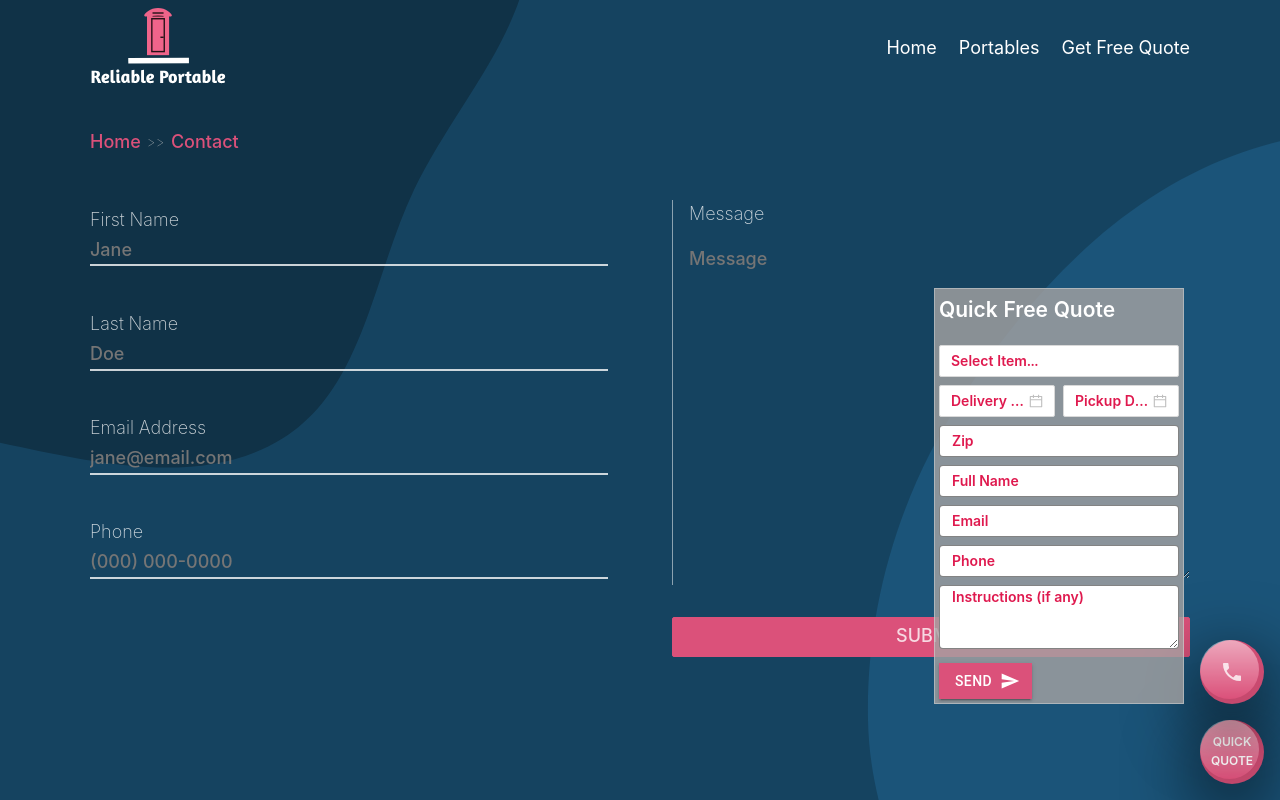
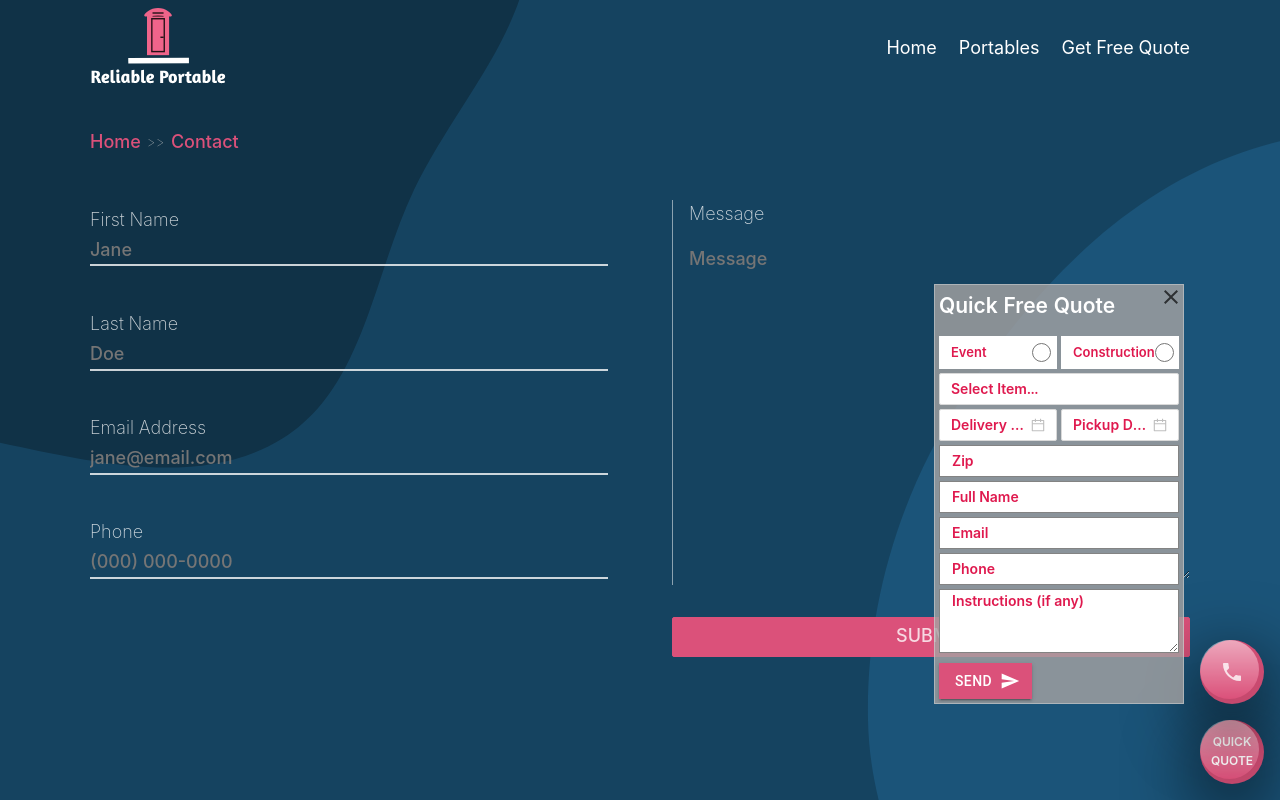
Before and after one commit to nishant-k1/flushjohn-web, a Next.js app: page /contact in a window 1280 px wide. Both pictures are taken after a click on the button "QUICK QUOTE". Shown: the top 800 px of the page. Built offline with nearby package versions, Linux system fonts and the light colour scheme.

Commit message:
usage type

```diff
--- /dev/null
+++ b/components/FormControls/MyRadioField/index.js
@@ -0,0 +1,66 @@
+import React from "react";
+import { useField } from "formik";
+import styles from "../../QuickQuote/styles.module.css";
+import Image from "next/image";
+
+const MyRadioField = ({ label, ...props }) => {
+  const [field, meta, helpers] = useField(props);
+  const { touched, error } = meta;
+  const { setValue, setTouched, setError } = helpers;
+  return (
+    <>
+      <div
+        style={{
+          display: "grid",
+          alignItems: "center",
+          gridTemplateColumns: "min-content max-content",
+          justifyContent: "space-between",
+          // columnGap: "1rem",
+          backgroundColor: "white",
+          padding: "6px",
+        }}
+      >
+        <label
+          style={{
+            color: "#df194e",
+            fontWeight: "600",
+            paddingLeft: "6px",
+            fontSize: "small",
+          }}
+        >
+          {label}
+        </label>
+        <input
+          {...field}
+          {...props}
+          type="radio"
+          checked={field.value === props.value}
+          // className={props.className}
+          // placeholder={label}
+          onChange={(e) => {
+            setValue(e.target.value);
+          }}
+          style={{
+            height: "1.2rem",
+            width: "1.2rem",
+          }}
+        />
+      </div>
+      {touched && error ? (
+        <div className={styles.error}>
+          {error + " "}
+          <span>
+            <Image
+              style={{ height: "1.5rem" }}
+              src="/assets/error.png"
+              height={24}
+              width={24}
+            />
+          </span>
+        </div>
+      ) : null}
+    </>
+  );
+};
+
+export default MyRadioField;
--- a/components/QuickQuote/index.js
+++ b/components/QuickQuote/index.js
@@ -19,6 +19,7 @@ import { ClientWidthContext } from "../../contexts/ClientWidthContext";
 import CloseIcon from "@mui/icons-material/Close";
 import { motion } from "framer-motion";
 import { apiBaseUrls } from "../../constants";
+import MyRadioField from "../FormControls/MyRadioField";
 
 const quickQuoteValidationSchema = Yup.object().shape({
   products: Yup.array().of(
@@ -79,6 +80,7 @@ const QuickQuote = () => {
         {quickQuoteViewStatus && (
           <Formik
             initialValues={{
+              usageType: "",
               products: [],
               deliveryDate: "",
               pickupDate: "",
@@ -117,6 +119,7 @@ const QuickQuote = () => {
               notify();
 
               resetForm({
+                usageType: "",
                 products: [],
                 deliveryDate: "",
                 pickupDate: "",
@@ -135,23 +138,45 @@ const QuickQuote = () => {
               }}
             >
               <Form className={styles.form}>
-                {quickQuoteViewStatus && clientWidth <= 768 && (
+                {/* {quickQuoteViewStatus && clientWidth <= 768 && ( */}
                 <CloseIcon
                   className={styles.closeIcon}
                   onClick={() => {
                     setQuickQuoteViewStatus(false);
                   }}
                 />
-                )}
+                {/* )} */}
                 <Grid
                   container
-                  spacing={1}
+                  spacing={0.5}
                 >
                   <Grid
                     item
                     xs={12}
                   >
                     <h2>Quick Free Quote</h2>
+                  </Grid>
+                  <Grid
+                    item
+                    xs={6}
+                  >
+                    <MyRadioField
+                      label="Event"
+                      name="usageType"
+                      value="event"
+                      className={styles.radio}
+                    />
+                  </Grid>
+                  <Grid
+                    item
+                    xs={6}
+                  >
+                    <MyRadioField
+                      label="Construction"
+                      name="usageType"
+                      value="construction"
+                      className={styles.radio}
+                    />
                   </Grid>
                   <Grid
                     item
--- a/components/QuickQuote/styles.module.css
+++ b/components/QuickQuote/styles.module.css
@@ -28,7 +28,7 @@
 .closeIcon {
   position: absolute;
   opacity: 0.8;
-  color: black;
+  color: rgba(0, 0, 0, 0.836);
   font-size: xx-large;
   top: 0;
   right: 0;
@@ -39,13 +39,24 @@
   color: white;
   font-weight: 600;
 }
+
+.form .radio {
+  height: 2rem;
+  width: 2rem;
+}
+
+.form input:checked {
+  background-color: #df194e;
+  border-color: #df194e;
+}
+
 .form input,
 .form textarea {
   width: 100%;
   background-color: white;
   margin: 0 !important;
   height: 2rem;
-  border-radius: 4px;
+  /* border-radius: 4px; */
   outline: none;
   border: 1px solid rgba(0, 0, 0, 0.486);
   padding-left: 12px;
```
Lines whose indentation alone changed are shown as unchanged.
